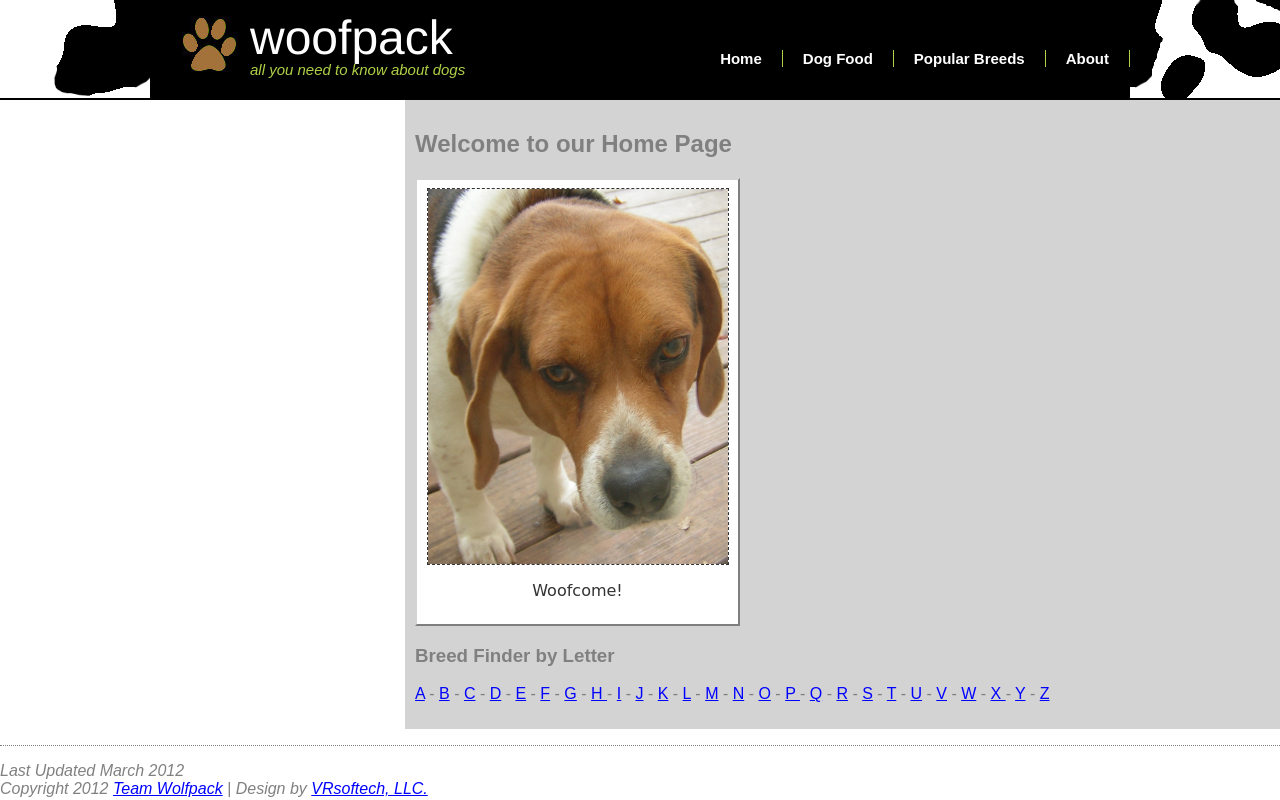
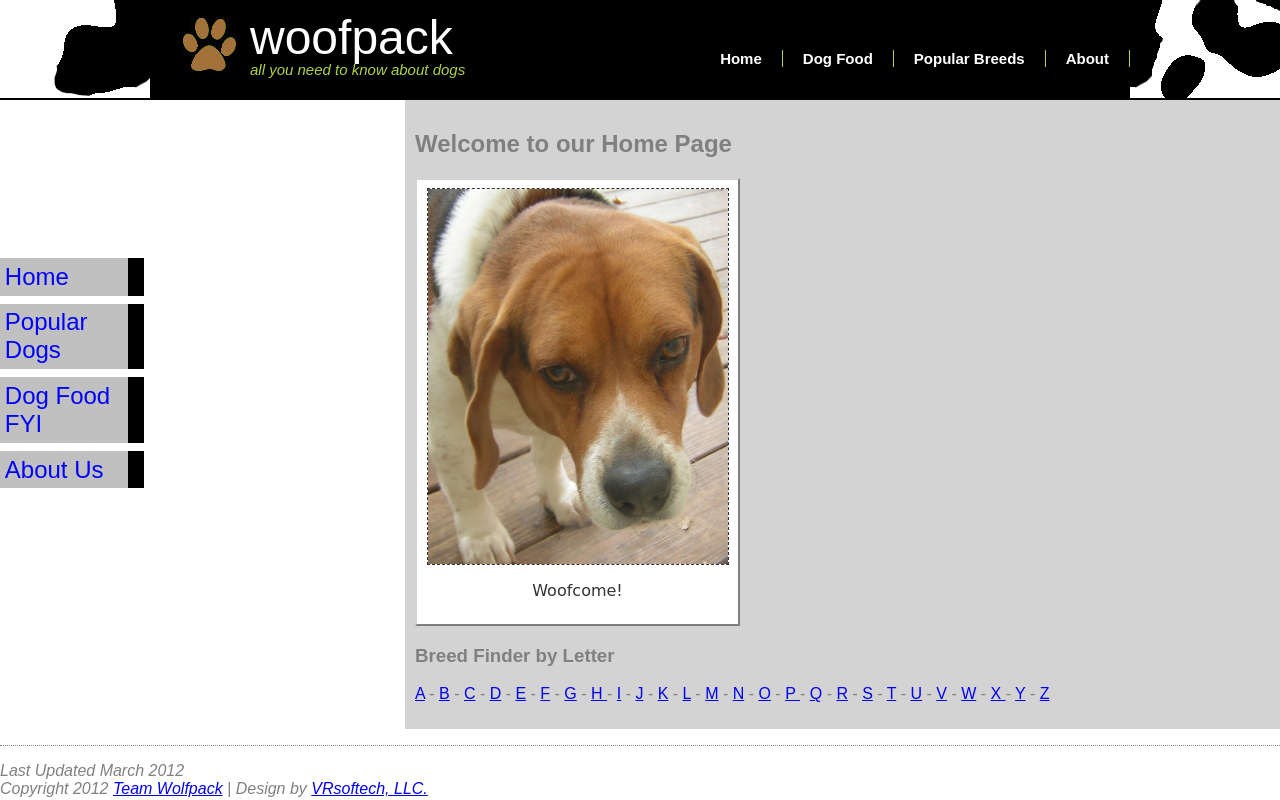
Before and after one commit to cesardv/wolfpackHCI, a PHP site: page / in a window 1280 px wide; the page is wider, and only the part inside the window is pictured. Run offline with PHP 8.4, Linux system fonts and the light colour scheme.

Commit message:
got homepage going

```diff
--- a/css/global.css
+++ b/css/global.css
@@ -155,41 +155,46 @@ hr { display: none; }
 .footer {
 	margin-top: 1em;
 	padding-top: 1em;
-	border-top: thin dotted
+	border-top: thin dotted;
+	float: center;
 }
 
 /** Left Vert.Nav Menu=============================== */
+.leftnav {
+float:left;
+padding-top: 50px;
+margin-top: 100px;
+margin-bottom: 100px;
+}
+
 ul.navbar {
 	list-style-type: none;
 	padding: 0;
 	margin: 0;
-					position: absolute;
+	/*position: absolute;*/
 	top: 2em;
 	left: 1em;
 	width: 9em
 	}
 
-		h1 {
-			font-family: Helvetica, Geneva, Arial,
-			SunSans-Regular, sans-serif
-			}
 ul.navbar li {
 	background: #C0C0C0;
 	margin: 0.5em 0;
 	padding: 0.3em;
 	border-right: 1em solid black;
 	}
+
 ul.navbar a {
 	font-size: 1.5em;
 	text-decoration: none
 	}
-		ol.sublink a {
-						font-size: 1em;
-						text-decoration: none
-					}
-		a:link  {
+
+.navbar a:link  {
 	color: blue
 	}
-		a:visited {
-					color: #800000
+.navbar a:visited {
+	color: #800000;
 	}
+.navbar a:hover {
+	text-decoration: underline thick;
+	}
--- a/index.html
+++ b/index.html
@@ -49,8 +49,18 @@ End of HEAD start of Body ======================================================
 		</div> <!-- end of header -->
 		</div>
 
+	<div class="leftnav"> <!-- Left hand menu-->
+		<ul class="navbar">
+			<li><a href="./index.html">Home</a></li>
+			<li><a href="./popular.html">Popular Dogs</a></li>
+			<li><a href="./food.html">Dog Food FYI</a></li>
+			<li><a href="./about.html">About Us</a></li>
+		</ul>
+	</div>
+
 	<!-- start of Page & CONTENT -->
 <div class="page">
+
 	<div class="content">
 	<h2> Welcome to our Home Page</h2>
 		<div id="polaroid">
@@ -76,6 +86,8 @@ End of HEAD start of Body ======================================================
 	</div> <!-- end of CONTENT-->
 
 </div> <!-- end of page -->
+<!-- ===============================NO DYNAMIC CONTENT PAST THIS POINT================================================-->
+
 
 </div> <!-- END of wrapper _______________________________ -->
 <div class="footer">
```
Lines whose indentation alone changed are shown as unchanged.
